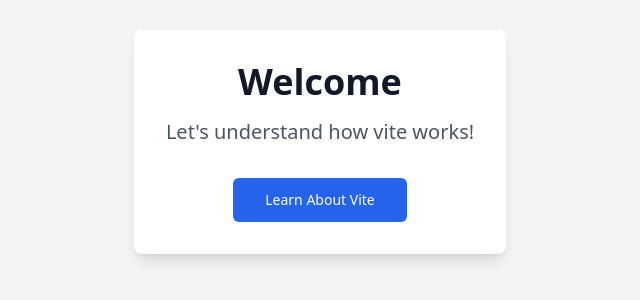
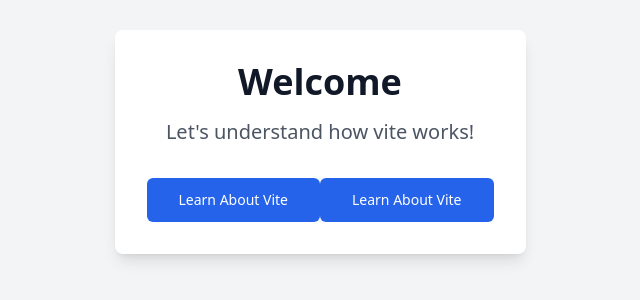
Before and after one commit to pavankm327/front-end-tools, a React (Vite) app: page / in a window 1280 px wide. Shown: the part 258-558 px from the top of the page, without its empty margins (320-960 px from the left). Built offline with nearby package versions, Linux system fonts and the light colour scheme.

Commit message:
Updated src/pages/Index.tsx

```diff
--- a/src/pages/Index.tsx
+++ b/src/pages/Index.tsx
@@ -14,6 +14,9 @@ const Index = () => {
           <Button size="lg" className="bg-blue-600 hover:bg-blue-700 text-white">
             Learn About Vite
           </Button>
+          <Button size="lg" className="bg-blue-600 hover:bg-blue-700 text-white">
+            Learn About Vite
+          </Button>
         </Link>
       </div>
     </div>
```
